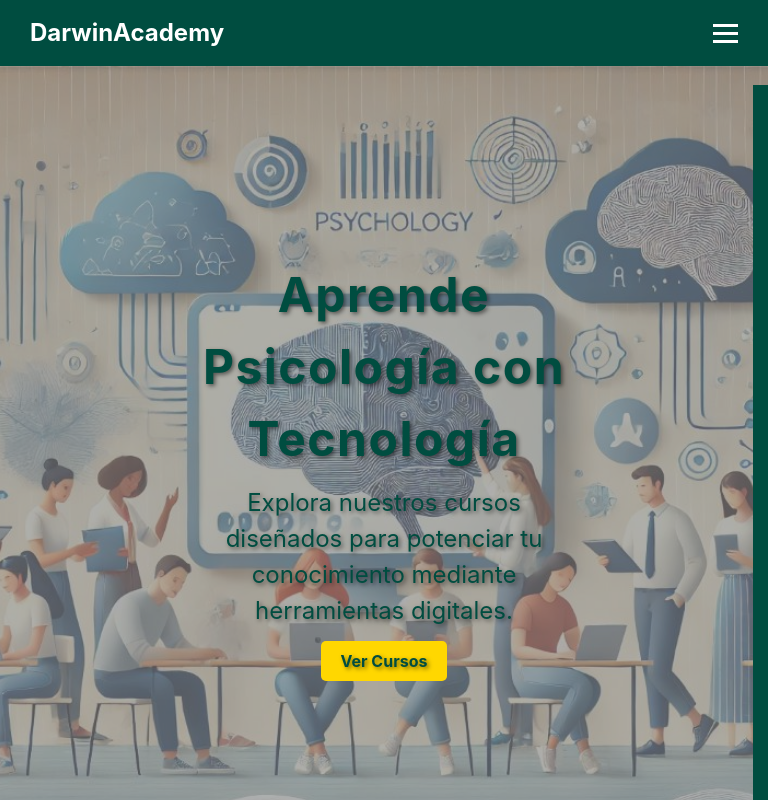
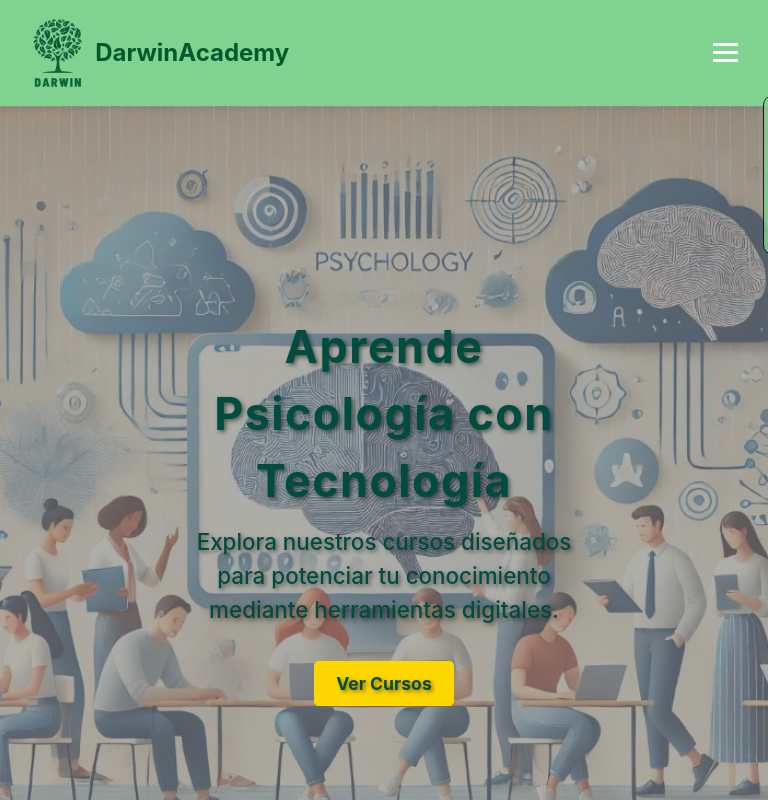
Before and after one commit to Marcoscc79/darwin-academy-vite, a React (Vite) app: page / in a window 768 px wide. Shown: the top 800 px of the page. Built offline with nearby package versions, Linux system fonts and the light colour scheme.

Commit message:
Tuneando Navbar y Header

```diff
--- a/src/components/Header.css
+++ b/src/components/Header.css
@@ -47,7 +47,8 @@
 
 .hero-text p {
   font-size: 1.5rem;
-  margin-bottom: 20px;
+  font-weight: 500;
+  margin-bottom: 70px;
 }
 
 .btn-cta {
@@ -64,3 +65,61 @@
 .btn-cta:hover {
   background-color: #ffcc00;
 }
+
+@media (max-width: 576px) {
+  .hero {
+    position: relative;
+    display: flex;
+    align-items: center;
+    justify-content: center;
+    /* margin-bottom: 30px; */
+  }
+}
+
+@media (max-width: 576px) {
+  .hero-text h1 {
+    font-size: 2rem; /* Reduce el tamaño del título */
+  }
+
+  .hero-text p {
+    font-size: 1.2rem; /* Reduce el tamaño del párrafo */
+    margin-bottom: 30px;
+  }
+
+  .btn-cta {
+    padding: 8px 16px; /* Reduce el padding del botón */
+    font-size: 0.9rem;
+  }
+}
+
+@media (min-width: 576px) and (max-width: 768px) {
+  .hero-text h1 {
+    font-size: 2.5rem; /* Tamaño medio para el título */
+  }
+
+  .hero-text p {
+    font-size: 1.3rem;
+    margin-bottom: 40px;
+  }
+
+  .btn-cta {
+    padding: 10px 18px;
+    font-size: 1rem;
+  }
+}
+
+@media (min-width: 768px) and (max-width: 992px) {
+  .hero-text h1 {
+    font-size: 2.8rem;
+  }
+
+  .hero-text p {
+    font-size: 1.4rem;
+    margin-bottom: 45px;
+  }
+
+  .btn-cta {
+    padding: 12px 22px;
+    font-size: 1.1rem;
+  }
+}
--- a/src/components/Navbar.css
+++ b/src/components/Navbar.css
@@ -3,7 +3,7 @@
   position: sticky;
   top: 0;
   width: 100%;
-  background-color: #004d40;
+  background-color: #80d291;
   padding: 15px 30px;
   display: flex;
   justify-content: space-between;
@@ -12,12 +12,35 @@
   box-shadow: 0 2px 5px rgba(0, 0, 0, 0.1);
 }
 
+/* Alineación del logo con el nombre */
+.navbar-logo {
+  display: flex;
+  align-items: center;
+}
+
 .navbar-logo a {
-  color: white;
+  display: flex;
+  align-items: center;
+  color: #04592c;
   font-size: 1.5rem;
+  font-weight: bold;
   text-decoration: none;
-  font-weight: bold;
 }
+
+.navbar-logo .logo {
+  width: 30px; /* Ajusta el tamaño del logo */
+  height: auto;
+  margin-right: 10px; /* Espacio entre el logo y el texto */
+}
+
+/* Ajustes responsivos */
+@media (max-width: 768px) {
+  .navbar-logo .logo {
+    width: 15%; /* Tamaño del logo en pantallas pequeñas */
+    margin-right: 10px;
+  }
+}
+
 
 /* Ocultamos los enlaces en pantallas pequeñas */
 .navbar-links {
@@ -33,15 +56,16 @@
 }
 
 .navbar-links a {
-  color: white;
+  color: #004d40;
   text-decoration: none;
   font-size: 1rem;
+  font-weight: 700;
   transition: color 0.3s;
   margin: 15px;
 }
 
 .navbar-links a:hover {
-  color: #FFD700;
+  color: white;
 }
 
 /* Estilos para el ícono de menú hamburguesa */
@@ -63,18 +87,25 @@
 @media (max-width: 768px) {
   .navbar-links {
     position: absolute;
-    top: 70px;
+    top: 90px;
     right: 0;
-    background-color: #004d40;
+    background-color: #80d291;
     width: 100%;
-    max-width: 200px;
-    height: 100vh;
+    max-width: 180px;
+    height: 20vh;
     flex-direction: column;
     align-items: center;
     justify-content: center;
+    text-align: center;
     transform: translateX(100%);
     transition: transform 0.3s;
-    margin: 15px;
+    opacity: 80%;
+    margin: 5px;
+    border: solid 1px black;
+    border-radius: 10px;
+  }
+  .navbar-links:hover {
+    color: blanchedalmond;
   }
 
   .navbar-links.active {
@@ -83,7 +114,7 @@
 
   .navbar-links ul {
     flex-direction: column;
-    gap: 15px;
+    gap: 5px;
   }
 
   .menu-icon {
--- a/src/components/Navbar.jsx
+++ b/src/components/Navbar.jsx
@@ -12,12 +12,19 @@ const Navbar = () => {
   return (
     <nav className="navbar">
       <div className="navbar-logo">
-        <a href="/">DarwinAcademy</a>
+        <a href="/">
+          <img
+            src="/src/assets/logo2.png"
+            alt="Darwin Academy Logo"
+            className="logo"
+          />
+          DarwinAcademy
+        </a>
       </div>
-      <div className={`navbar-links ${ menuOpen ? "active" : ""}`}>
+      <div className={`navbar-links ${menuOpen ? "active" : ""}`}>
         <ul>
           <li>
-            <a href="/">Inicio </a>
+            <a href="/">Inicio</a>
           </li>
           <li>
             <a href="/cursos">Cursos</a>
```
Also changed, not shown: src/assets/logo2.png (added).
